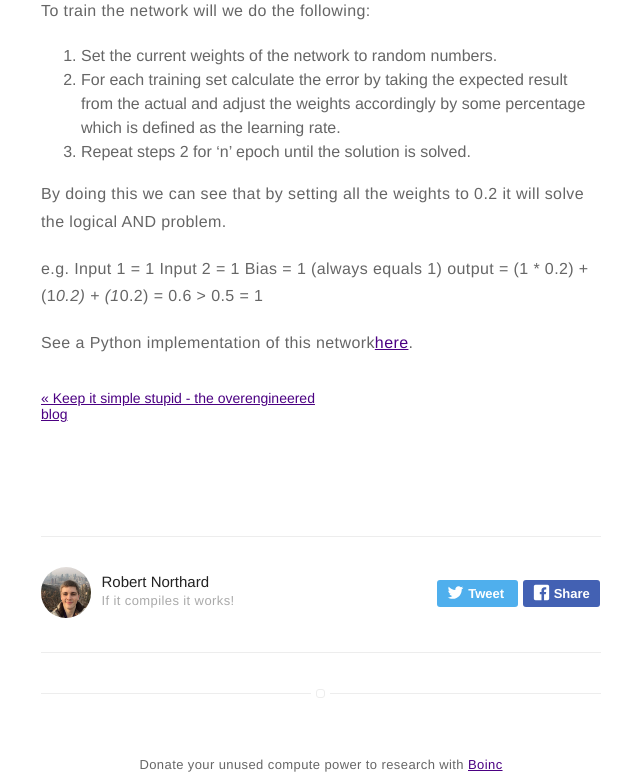
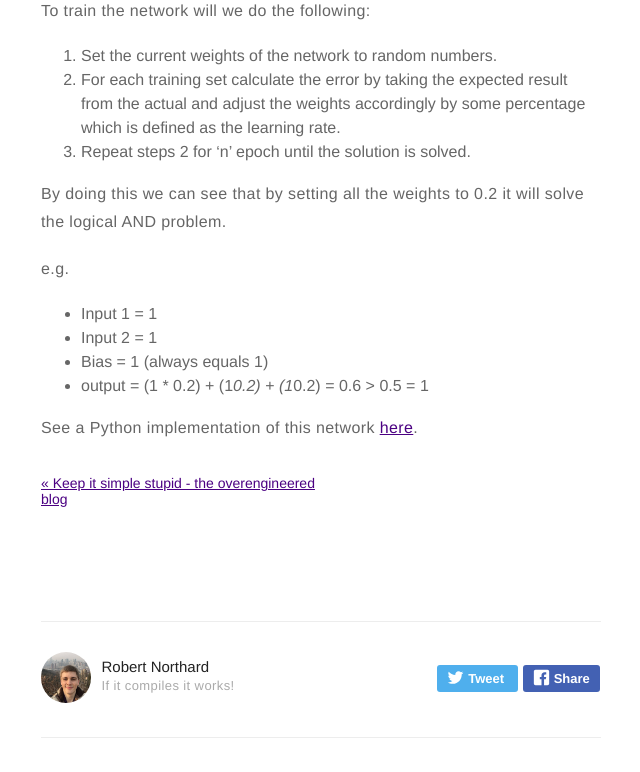
Before and after one commit to RobertNorthard/robertnorthard.github.io, a Jekyll site: the page built from _posts/2017-02-22-using-a-perceptron-neural-network-for-binary-classification.markdown, in a window 1280 px wide and 900 px high, scrolled down 1500 px, cut to the strip 0-772 px from the top of the window. Shown: the whole strip, without its empty margins (319-959 px from the left). Built offline with Jekyll 4.4.1, drawn with Linux system fonts in a browser that asks for light colours.

```diff
--- a/_posts/2017-02-22-using-a-perceptron-neural-network-for-binary-classification.markdown
+++ b/_posts/2017-02-22-using-a-perceptron-neural-network-for-binary-classification.markdown
@@ -41,9 +41,9 @@ To train the network will we do the following:
 By doing this we can see that by setting all the weights to 0.2 it will solve the logical AND problem.
 
 e.g.
-Input 1 = 1
-Input 2 = 1
-Bias = 1 (always equals 1)
-output = (1 * 0.2) + (1*0.2) + (1*0.2) = 0.6 > 0.5 = 1
+* Input 1 = 1
+* Input 2 = 1
+* Bias = 1 (always equals 1)
+* output = (1 * 0.2) + (1*0.2) + (1*0.2) = 0.6 > 0.5 = 1
 
-See a Python implementation of this network[here](https://github.com/RobertNorthard/perceptron-artificial-neural-network "Python implementation of Perceptron ANN").
+See a Python implementation of this network [here](https://github.com/RobertNorthard/perceptron-artificial-neural-network "Python implementation of Perceptron ANN").
```
